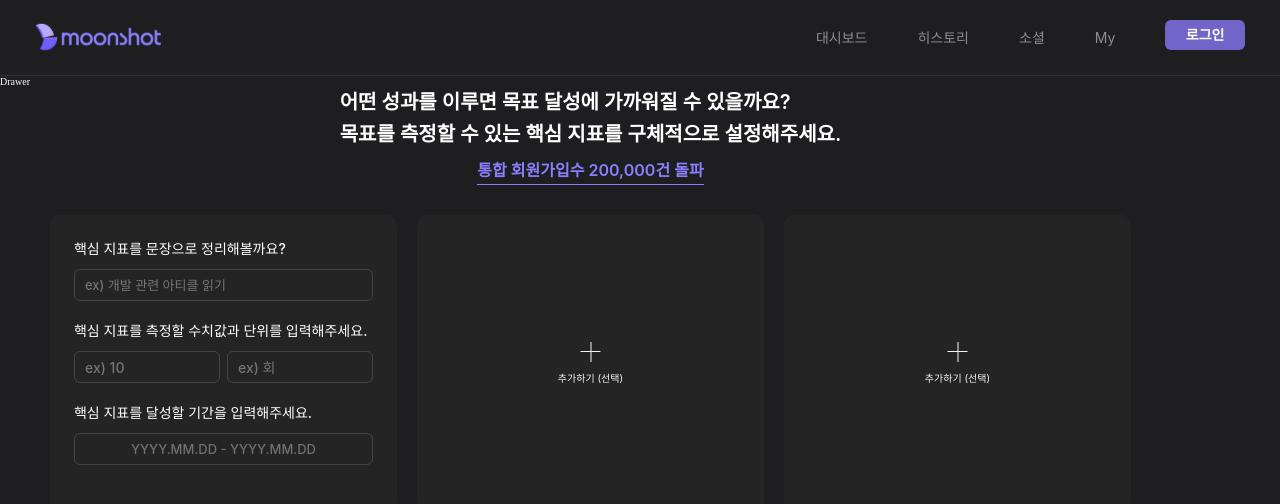
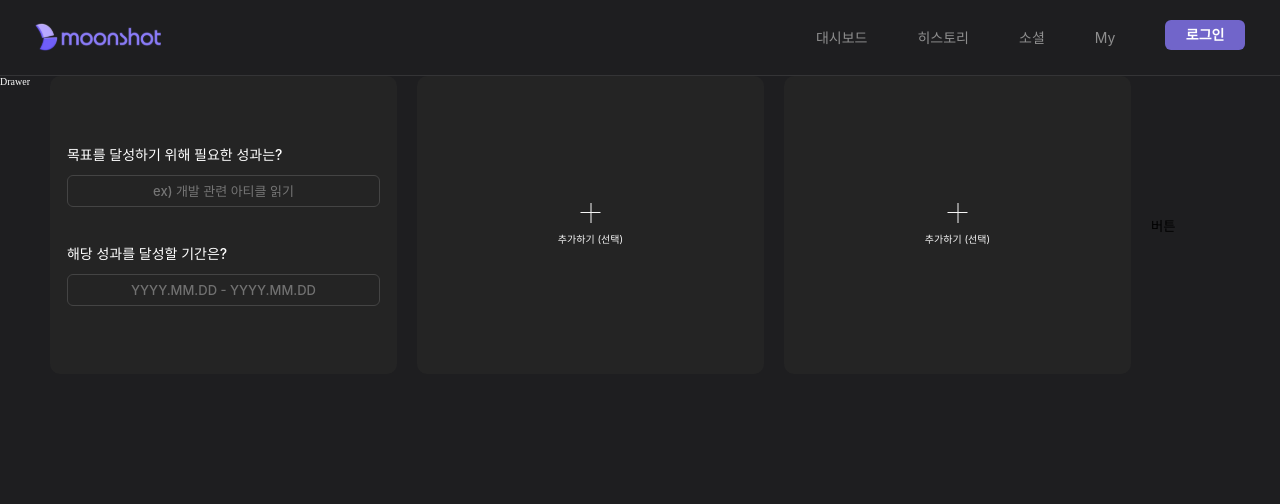
Before and after one commit to MOONSHOT-Team/MOONSHOT-CLIENT, a React (Vite) app: page /add-okr in a window 1280 px wide. Shown: the top 504 px of the page. Built offline with nearby package versions, Linux system fonts and the light colour scheme; a web font is replaced by a local one; what emotion-normalize would draw is missing.

Commit message:
feat: 가이드 플로우 추가

```diff
--- a/src/AddOkr/components/addKr/GuideFirstKeyResultCard.tsx
+++ b/src/AddOkr/components/addKr/GuideFirstKeyResultCard.tsx
@@ -2,10 +2,16 @@ import styled from '@emotion/styled';
 import { Dayjs } from 'dayjs';
 import { useState } from 'react';
 
-import { KeyResultCardStyle } from '../../styles/KeyResultCardStyle';
+import { IcClose } from '../../assets';
+import { CloseIconStyle, EmptyKeyResultCard } from '../../styles/KeyResultCardStyle';
 import KeyResultPeriodInput from './KeyResultPeriodInput';
 
-const GuideFirstKeyResultCard = () => {
+interface IGuideFirstKeyResultCard {
+  cardIdx?: number;
+  handleClickCloseBtn?: (cardIdx: number) => void;
+}
+
+const GuideFirstKeyResultCard = ({ cardIdx, handleClickCloseBtn }: IGuideFirstKeyResultCard) => {
   //다른 브랜치에서 사용한 유틸 함수, 추 후 삭제 예정
   const returnParsedDate = (date: Date, parseString: string) => {
     const year = date.getFullYear();
@@ -41,6 +47,17 @@ const GuideFirstKeyResultCard = () => {
 
   return (
     <StGuideFirstKeyResultCardWrapper>
+      {/* x 버튼 부분 */}
+      {cardIdx && handleClickCloseBtn && (
+        <button
+          css={CloseIconStyle}
+          id={cardIdx.toString()}
+          onClick={() => handleClickCloseBtn(cardIdx)}
+        >
+          <IcClose />
+        </button>
+      )}
+
       <StKrInputBox>
         <StKrInputDescription>목표를 달성하기 위해 필요한 성과는?</StKrInputDescription>
         <StKrSentenceInput
@@ -66,10 +83,12 @@ const GuideFirstKeyResultCard = () => {
 
 export default GuideFirstKeyResultCard;
 
-const StGuideFirstKeyResultCardWrapper = styled(KeyResultCardStyle)`
+const StGuideFirstKeyResultCardWrapper = styled(EmptyKeyResultCard)`
+  position: relative;
   gap: 3.7rem;
   align-items: center;
   justify-content: center;
+  padding: 0 1.7rem;
 `;
 
 const StKrInputBox = styled.div`
--- a/src/AddOkr/components/addKr/GuideSecondKeyResultCard.tsx
+++ b/src/AddOkr/components/addKr/GuideSecondKeyResultCard.tsx
@@ -1,7 +1,7 @@
 import { css } from '@emotion/react';
 import styled from '@emotion/styled';
 
-import { KeyResultCardStyle } from '../../styles/KeyResultCardStyle';
+import { EmptyKeyResultCard } from '../../styles/KeyResultCardStyle';
 
 const GuideSecondKeyResultCard = ({ krSentence }: { krSentence: string }) => {
   const HINT_TARGET = 'ex) 10';
@@ -28,7 +28,7 @@ const GuideSecondKeyResultCard = ({ krSentence }: { krSentence: string }) => {
 
 export default GuideSecondKeyResultCard;
 
-const StGuideSecondKeyResultCardWrapper = styled(KeyResultCardStyle)`
+const StGuideSecondKeyResultCardWrapper = styled(EmptyKeyResultCard)`
   gap: 4.4rem;
   justify-content: center;
   padding: 0 1.7rem;
--- a/src/AddOkr/components/addKr/KeyResultCard.tsx
+++ b/src/AddOkr/components/addKr/KeyResultCard.tsx
@@ -1,10 +1,9 @@
-import { css } from '@emotion/react';
 import styled from '@emotion/styled';
 import { Dayjs } from 'dayjs';
 import { useState } from 'react';
 
 import { IcClose } from '../../assets';
-import { KeyResultCardStyle } from '../../styles/KeyResultCardStyle';
+import { CloseIconStyle, EmptyKeyResultCard } from '../../styles/KeyResultCardStyle';
 import KeyResultPeriodInput from './KeyResultPeriodInput';
 
 interface IKeyResultCardProps {
@@ -119,16 +118,10 @@ const KeyResultCard = ({ cardIdx, handleClickCloseBtn }: IKeyResultCardProps) =>
 
 export default KeyResultCard;
 
-const StKeyResultCardWrapper = styled(KeyResultCardStyle)`
+const StKeyResultCardWrapper = styled(EmptyKeyResultCard)`
   position: relative;
   gap: 2rem;
   padding: 2.4rem;
-`;
-
-const CloseIconStyle = css`
-  position: absolute;
-  top: 1.2rem;
-  right: 1.2rem;
 `;
 
 const StKrInputDescWrapper = styled.div`
--- a/src/AddOkr/components/addKr/KeyResultPlusCard.tsx
+++ b/src/AddOkr/components/addKr/KeyResultPlusCard.tsx
@@ -1,7 +1,7 @@
 import styled from '@emotion/styled';
 
 import { IcPlusExtraLarge } from '../../assets';
-import { KeyResultCardStyle } from '../../styles/KeyResultCardStyle';
+import { EmptyKeyResultCard } from '../../styles/KeyResultCardStyle';
 
 const KeyResultPlusCard = () => {
   return (
@@ -14,7 +14,7 @@ const KeyResultPlusCard = () => {
 
 export default KeyResultPlusCard;
 
-const StKeyResultPlusCardContainer = styled(KeyResultCardStyle)`
+const StKeyResultPlusCardContainer = styled(EmptyKeyResultCard)`
   gap: 0.9rem;
   align-items: center;
   justify-content: center;
--- a/src/AddOkr/index.tsx
+++ b/src/AddOkr/index.tsx
@@ -1,9 +1,10 @@
-import AddKr from './step/AddKr';
+import AddGuideKr from './step/AddGuideKr';
 
 const AddOkr = () => {
   return (
     <>
-      <AddKr />
+      {/* <AddKr /> */}
+      <AddGuideKr />
     </>
   );
 };
--- /dev/null
+++ b/src/AddOkr/step/AddGuideKr.tsx
@@ -0,0 +1,74 @@
+import React, { useState } from 'react';
+
+import GuideFirstKeyResultCard from '../components/addKr/GuideFirstKeyResultCard';
+import GuideSecondKeyResultCard from '../components/addKr/GuideSecondKeyResultCard';
+import KeyResultPlusCard from '../components/addKr/KeyResultPlusCard';
+import { EmptyKeyResultCard } from '../styles/KeyResultCardStyle';
+
+const AddGuideKr = () => {
+  const MAX_KR_LENGTH = 3;
+  const [isActiveSecondKrCard, setIsActiveSecondKrCard] = useState(false);
+  const [clickedCard, setClickedCard] = useState<number[]>([0]);
+
+  // KR 카드 추가 취소 버튼 핸들러
+  const handleClickCloseBtn = (cardIdx: number) => {
+    const parsedArray = clickedCard.filter((item) => {
+      return item !== cardIdx;
+    });
+
+    setClickedCard(parsedArray);
+  };
+
+  const renderFirstKrCards = () => {
+    const plusCardLength = Array.from({ length: MAX_KR_LENGTH - 1 }, (_, i) => i + 1);
+    return (
+      <>
+        <GuideFirstKeyResultCard />
+        {plusCardLength.map((item) => {
+          return (
+            <React.Fragment key={item}>
+              {clickedCard.find((el) => el === item) ? (
+                <GuideFirstKeyResultCard
+                  key={item}
+                  cardIdx={item}
+                  handleClickCloseBtn={handleClickCloseBtn}
+                />
+              ) : (
+                <div
+                  key={item}
+                  onClick={() => setClickedCard((prev) => [...prev, item])}
+                  onKeyDown={() => setClickedCard((prev) => [...prev, item])}
+                  role="presentation"
+                >
+                  <KeyResultPlusCard key={item} />
+                </div>
+              )}
+            </React.Fragment>
+          );
+        })}
+        <button onClick={() => setIsActiveSecondKrCard(true)}>버튼</button>
+      </>
+    );
+  };
+
+  const renderSecondKrCards = () => {
+    const secondKrList = [0, 1, 2];
+
+    console.log(clickedCard);
+    return (
+      <>
+        {secondKrList.map((lenth) => {
+          return clickedCard.includes(lenth) ? (
+            <GuideSecondKeyResultCard krSentence={'첫번째'} />
+          ) : (
+            <EmptyKeyResultCard />
+          );
+        })}
+      </>
+    );
+  };
+
+  return <>{isActiveSecondKrCard ? renderSecondKrCards() : renderFirstKrCards()}</>;
+};
+
+export default AddGuideKr;
--- a/src/AddOkr/step/AddKr.tsx
+++ b/src/AddOkr/step/AddKr.tsx
@@ -3,6 +3,7 @@ import React, { useState } from 'react';
 
 import KeyResultCard from '../components/addKr/KeyResultCard';
 import KeyResultPlusCard from '../components/addKr/KeyResultPlusCard';
+import { AddOkrCardWrapper } from '../styles/KeyResultCardStyle';
 
 const AddKr = () => {
   const MAX_KR_LENGTH = 3;
@@ -81,11 +82,6 @@ const StAddOkrTitle = styled.h1`
   white-space: pre-line;
 `;
 
-const AddOkrCardWrapper = styled.div`
-  display: flex;
-  gap: 2rem;
-`;
-
 const StAddOkrObjectBox = styled.div`
   display: flex;
   flex-direction: column;
--- a/src/AddOkr/styles/KeyResultCardStyle.tsx
+++ b/src/AddOkr/styles/KeyResultCardStyle.tsx
@@ -1,6 +1,7 @@
+import { css } from '@emotion/react';
 import styled from '@emotion/styled';
 
-export const KeyResultCardStyle = styled.article`
+export const EmptyKeyResultCard = styled.article`
   display: flex;
   flex-direction: column;
   width: 34.7rem;
@@ -8,3 +9,14 @@ export const KeyResultCardStyle = styled.article`
   background-color: ${({ theme }) => theme.colors.gray_600};
   border-radius: 10px;
 `;
+
+export const CloseIconStyle = css`
+  position: absolute;
+  top: 1.2rem;
+  right: 1.2rem;
+`;
+
+export const AddOkrCardWrapper = styled.div`
+  display: flex;
+  gap: 2rem;
+`;
```
Also changed, not shown: src/AddOkr/step/AddGuidKr.tsx (deleted, +0 -7 lines).
